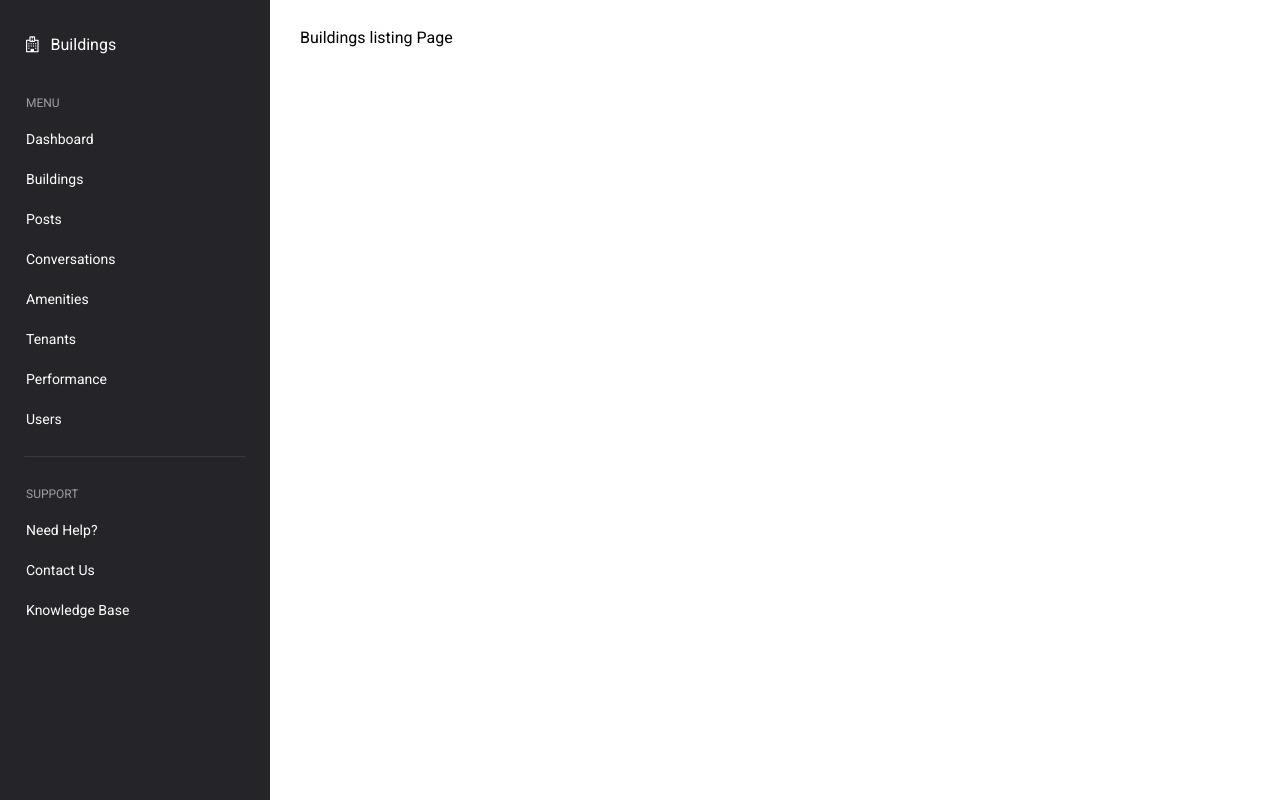
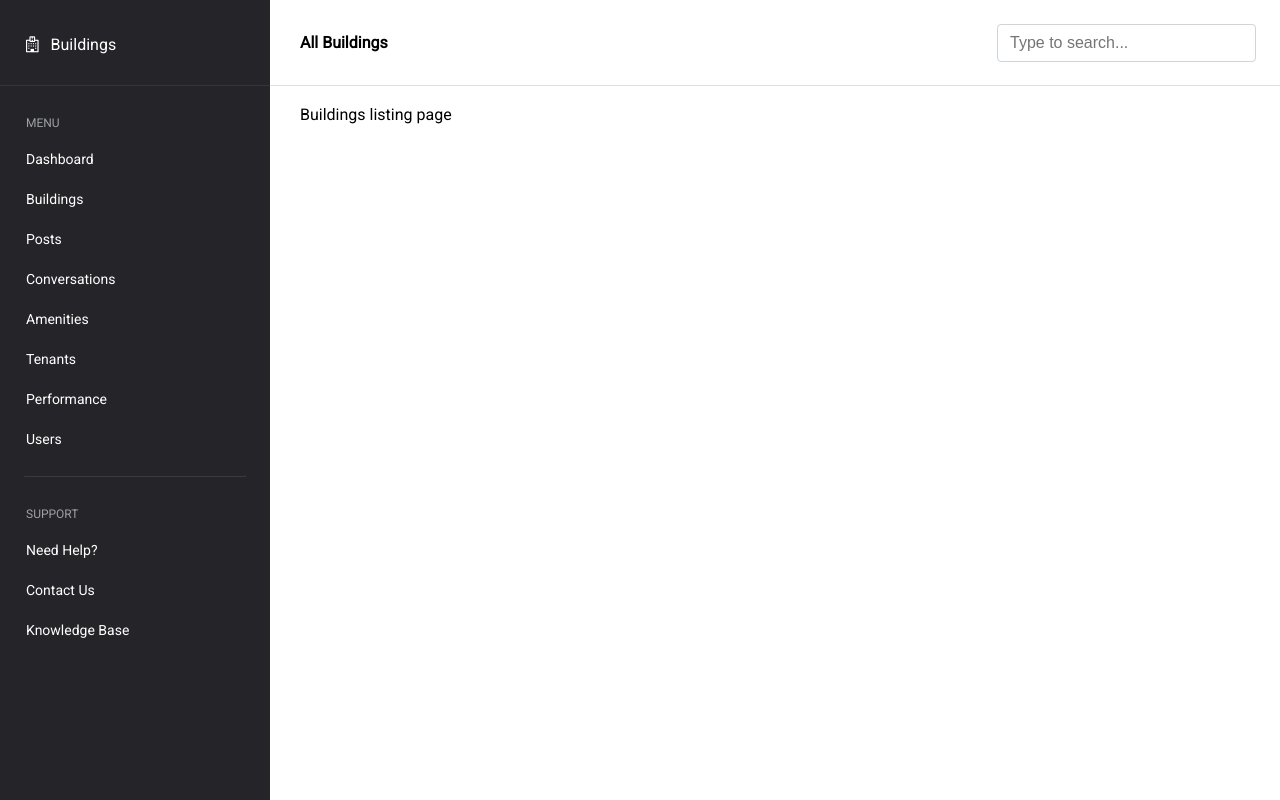
Before and after one commit to jharper202007/mojo, a React (Create React App) app: page / in a window 1280 px wide. Built offline with nearby package versions, Linux system fonts and the light colour scheme; no server answers.

Commit message:
Add top bar

```diff
--- a/src/App.css
+++ b/src/App.css
@@ -4,5 +4,5 @@ div.App {
 
 div.main {
   display: flex;
-  padding: 28px 0 0 30px;
+  padding: 105px 0 0 30px;
 }
--- a/src/components/layout/NavBar/navbar.module.css
+++ b/src/components/layout/NavBar/navbar.module.css
@@ -13,6 +13,12 @@
 .sub_menu,
 .title_container {
   padding: 0 10px;
+}
+
+.title_container {
+  max-height: 85px;
+  min-height: 85px;
+  border-bottom: 1px solid rgba(204,204,204, 0.1);
 }
 
 .sub_menu ul {
@@ -56,7 +62,7 @@
   border-radius: 5px;
 }
 
-hr {
+.divider {
   border-top: 1px solid #252529;
   opacity: 0.1;
   margin: 0 14px;
--- /dev/null
+++ b/src/components/layout/TopBar/SearchBox/index.jsx
@@ -0,0 +1,13 @@
+import React from 'react';
+
+import styles from '../topbar.module.css';
+
+const SearchBox = () => {
+  return (
+    <div className={styles.search_container}>
+      <input className={styles.search} placeholder="Type to search..." />
+    </div>
+  );
+};
+
+export default SearchBox;
--- /dev/null
+++ b/src/components/layout/TopBar/index.jsx
@@ -0,0 +1,15 @@
+import React from 'react';
+
+import styles from './topbar.module.css';
+import SearchBox from './SearchBox';
+
+const TopBar = ({ title }) => {
+  return (
+    <div className={styles.topbar}>
+      <div className={styles.topbar_title}>{title}</div>
+      <SearchBox />
+    </div>
+  );
+};
+
+export default TopBar;
--- /dev/null
+++ b/src/components/layout/TopBar/topbar.module.css
@@ -0,0 +1,53 @@
+.topbar {
+  position: absolute;
+  top: 0;
+  left: 270px;
+  margin: 0;
+  /* Firefox */
+  width: -moz-calc(100% - 270px);
+  /* WebKit */
+  width: -webkit-calc(100% - 270px);
+  /* Opera */
+  width: -o-calc(100% - 270px);
+  /* Standard */
+  width: calc(100% - 270px);
+  max-height: 85px;
+  min-height: 85px;
+  border-bottom: 1px solid rgba(204,204,204, 0.6);
+  display: flex;
+  align-items: center;
+  justify-content: space-between;
+}
+
+.topbar_title {
+  font-weight: bold;
+  font-size: 16px;
+  line-height: 24px;
+  padding-left: 30px;
+}
+
+.search_container {
+  margin-right: 50px;
+}
+
+.search {
+  display: block;
+  width: 100%;
+  padding: .375rem .75rem;
+  font-size: 1rem;
+  line-height: 1.5;
+  color: #495057;
+  background-color: #fff;
+  background-clip: padding-box;
+  border: 1px solid #ced4da;
+  border-radius: .25rem;
+  transition: border-color .15s ease-in-out,box-shadow .15s ease-in-out;
+}
+
+.search:focus {
+  color: #495057;
+  background-color: #fff;
+  border-color: #80bdff;
+  outline: 0;
+  box-shadow: 0 0 0 0.2rem rgba(0,123,255,.25);
+}
--- a/src/components/pages/Buildings/index.jsx
+++ b/src/components/pages/Buildings/index.jsx
@@ -2,6 +2,8 @@ import React, { useEffect } from 'react';
 import { useDispatch, useSelector } from 'react-redux';
 
 import { loadBuildings } from '../../../actions/buildings';
+import TopBar from '../../layout/TopBar';
+
 
 const BuildingsPage = () => {
   const dispatch = useDispatch();
@@ -13,15 +15,15 @@ const BuildingsPage = () => {
 
   console.log(buildings);
 
-  if (isLoading) {
-    return (
-      <div>Loading buildings...</div>
-    );
-  }
-
   return (
     <div>
-      Buildings listing Page
+      <TopBar title="All Buildings" />
+      {isLoading && (<div>Loading buildings...</div>)}
+      {!isLoading && (
+        <div>
+          Buildings listing page
+        </div>
+      )}
     </div>
   );
 }
--- a/src/components/pages/Generic/index.jsx
+++ b/src/components/pages/Generic/index.jsx
@@ -2,6 +2,7 @@ import React from 'react';
 import { useLocation } from "react-router-dom";
 
 import navigation from '../../../data/navigation';
+import TopBar from './../../layout/TopBar';
 
 function getTitle(path) {
   const allItems = Object.values(navigation)
@@ -9,16 +10,17 @@ function getTitle(path) {
     .flat();
 
   const match = allItems.find(item => item.link === path);
-  const title = match ? match.title : 'Unknown';
-  return `${title} Page`;
+  return match ? match.title : 'Unknown';
 }
 
 const GenericPage = () => {
   const location = useLocation();
 
+  const title = getTitle(location.pathname);
   return (
     <div>
-      {getTitle(location.pathname)}
+    <TopBar title={title} />
+      {title} Page
     </div>
   );
 }
```
